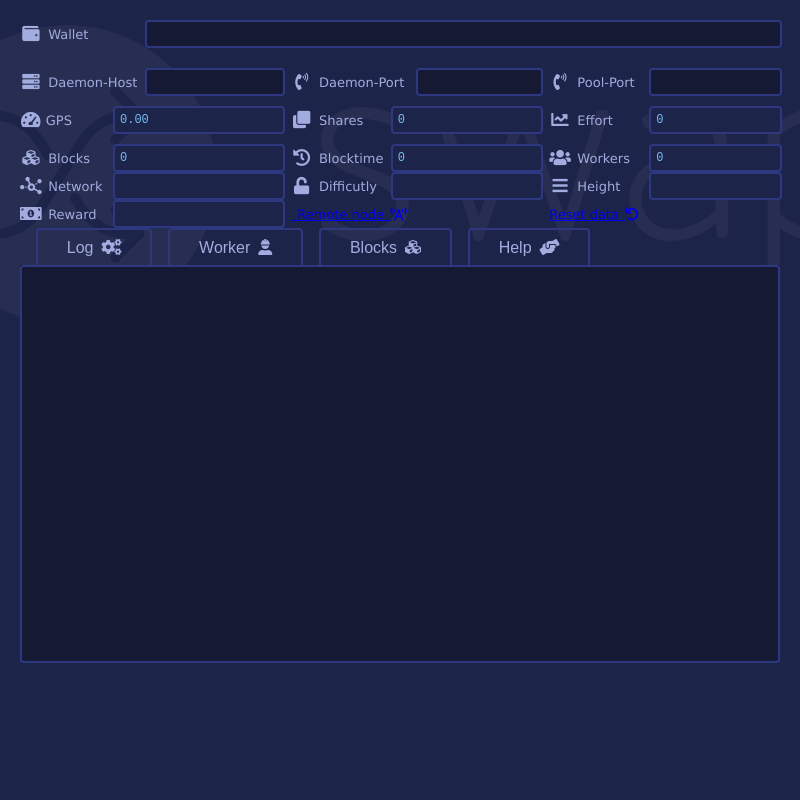
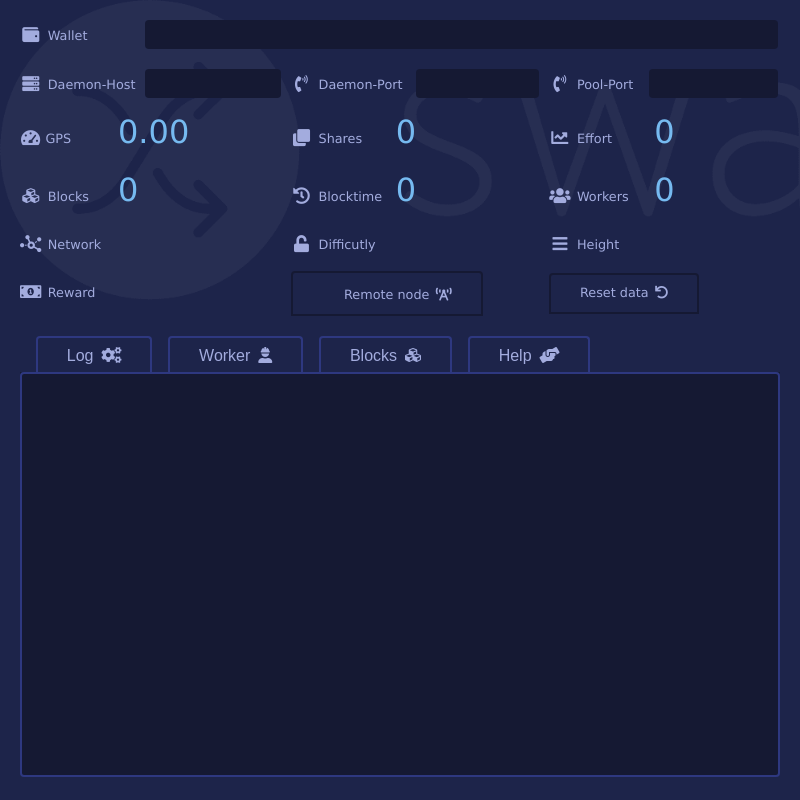
Before and after one commit to swap-dev/micropool-gui, an Electron app: page index.html in a window 800 px wide. Drawn offline with Linux system fonts and the light colour scheme; no server answers.

Commit message:
new interface

```diff
--- a/resources/custom.css
+++ b/resources/custom.css
@@ -1,36 +1,59 @@
+body {
+    background-color:#1d244a;
+}
 #body {
     margin:0;
+    margin-bottom:1rem;
     padding-left:20px;
     padding-right:20px;
     background-color:#1d244a;
     background-image:url('logo/swap_logo_white.png');
     background-repeat:no-repeat;
     background-size:auto 300px;
-    background-position:center 5%;
     position:fixed !important;
     position:absolute;
     top:0;
     right:0;
     bottom:0;
     left:0;
+    min-width:39rem;
 }
 p {
-    font-family:Verdana, Geneva, sans-serif;
+    font-family: Verdana, Geneva, sans-serif;
+}
+td {
+    vertical-align: text-bottom;
+}
+.tablestyle {
+    min-width:30rem;
+    max-width:60rem;
+    margin-top:0px;
+    margin-bottom:20px;
+    width:100%;
+    table-layout: fixed;
+    border:0;
 }
 div {
-    font-family:Verdana, Geneva, sans-serif;
-    font-size:13px;
+    font-family: Verdana, Geneva, sans-serif;
+    font-size:.8rem;
     color: #a3acde;
     background-color:#151933;
 }
+.data {
+    font-size: 1rem;
+    background-color: transparent;
+}
 .data input {
-    background-color:#1d244a;
+    background-color: transparent;
     color: #76baf0;
+    font-size: 2rem;
+    font-family: Verdana, Geneva, sans-serif;
 }
 input {
-    font-family:"Courier New", Courier, monospace;
-    border:2px solid #2e3880;
-    font-size:12px;
+    font-family: Verdana, Geneva, sans-serif;
+    border: 0px solid #2e3880;
+    font-size: 1rem;
+    line-height: 1rem;
     padding:5px;
     color:#ddd;
     background-color:#151933;
@@ -44,7 +67,6 @@ span {
 :not(input):not(textarea)::before {
     -webkit-user-select:none;
     user-select:none;
-    cursor:default;
 }
 input, button, textarea, :focus {
     outline:none;
@@ -101,7 +123,7 @@ input, button, textarea, :focus {
 }
 
 .tabcontent {
-    height:calc(88% - 20rem);
+    height:calc(100% - 393px);
     display: none;
     padding: 0px 0px;
 }
@@ -128,18 +150,57 @@ div#help {
     font-size:2rem;
 }
 
-.toggle a,
-.toggle a::before,
-.toggle a:visited::before {
+.reset a {
+    text-decoration: none;
+    display: inline-block;
+    font-weight: 400;
+    text-align: center;
+    white-space: nowrap;
+    vertical-align: middle;
+    -webkit-user-select: none;
+    -moz-user-select: none;
+    -ms-user-select: none;
+    user-select: none;
+    border: 2px solid #151933;
+    padding: 0.75rem 1.8rem;
+    font-size: .8rem;
+    line-height: 1;
+    border-radius: 0.25rem;
+    border-bottom-right-radius:0;
+    border-bottom-left-radius:0;
+    -webkit-transition: color 0.15s ease-in-out, background-color 0.15s ease-in-out, border-color 0.15s ease-in-out, -webkit-box-shadow 0.15s ease-in-out;
+    transition: color 0.15s ease-in-out, background-color 0.15s ease-in-out, border-color 0.15s ease-in-out, -webkit-box-shadow 0.15s ease-in-out;
+    -o-transition: color 0.15s ease-in-out, background-color 0.15s ease-in-out, border-color 0.15s ease-in-out, box-shadow 0.15s ease-in-out;
+    transition: color 0.15s ease-in-out, background-color 0.15s ease-in-out, border-color 0.15s ease-in-out, box-shadow 0.15s ease-in-out;
+    transition: color 0.15s ease-in-out, background-color 0.15s ease-in-out, border-color 0.15s ease-in-out, box-shadow 0.15s ease-in-out, -webkit-box-shadow 0.15s ease-in-out;
+    color: #a3acde;
+    background-color: transparent;
+    background-image: none;
+    cursor:pointer;
+}
+
+.reset a:hover {
+    background-color: #151933;
+    border: 2px solid #151933;
+}
+
+.reset a:active {
+    background-color: #2e3880;
+    border: 2px solid #2e3880;
+}
+
+.toggle,
+.toggle::before,
+.toggle::before {
     color: #a3acde;
     font-family: "Font Awesome 5 Pro"; font-weight: 400; content: "\f205";
-    font-size: 1.5rem;
+    font-size: 1rem;
     text-decoration: none;
 }
 
-.toggle a:active::before {
+a:active .toggle::before {
     color: #a3acde;
     font-family: "Font Awesome 5 Pro"; font-weight: 400; content: "\f204";
-    font-size: 1.5rem;
+    font-size: 1rem;
     text-decoration: none;
 }
```
